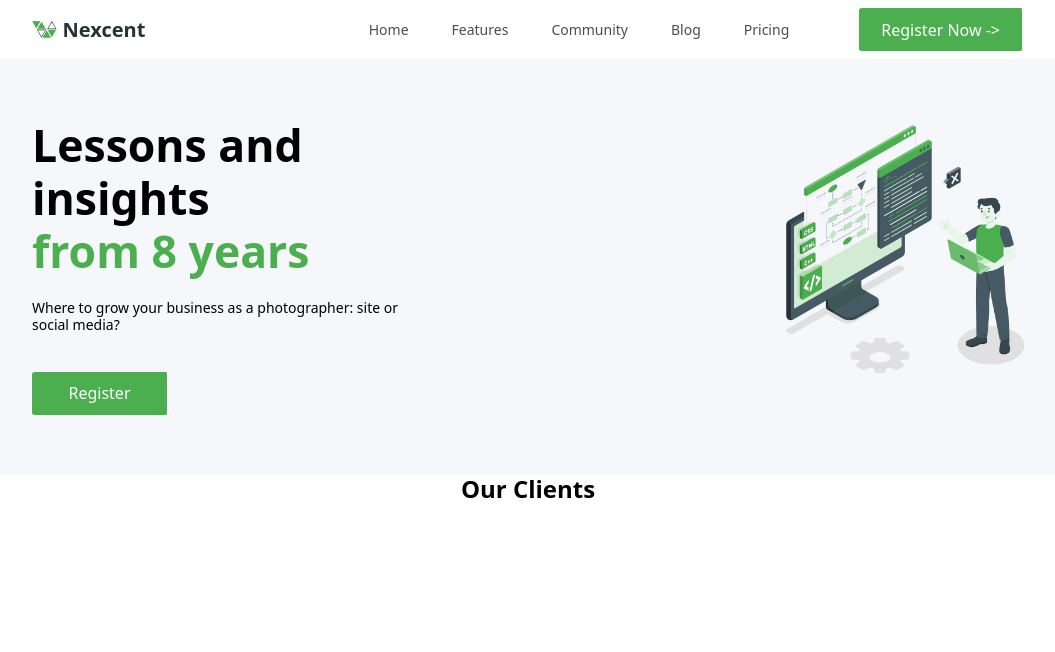
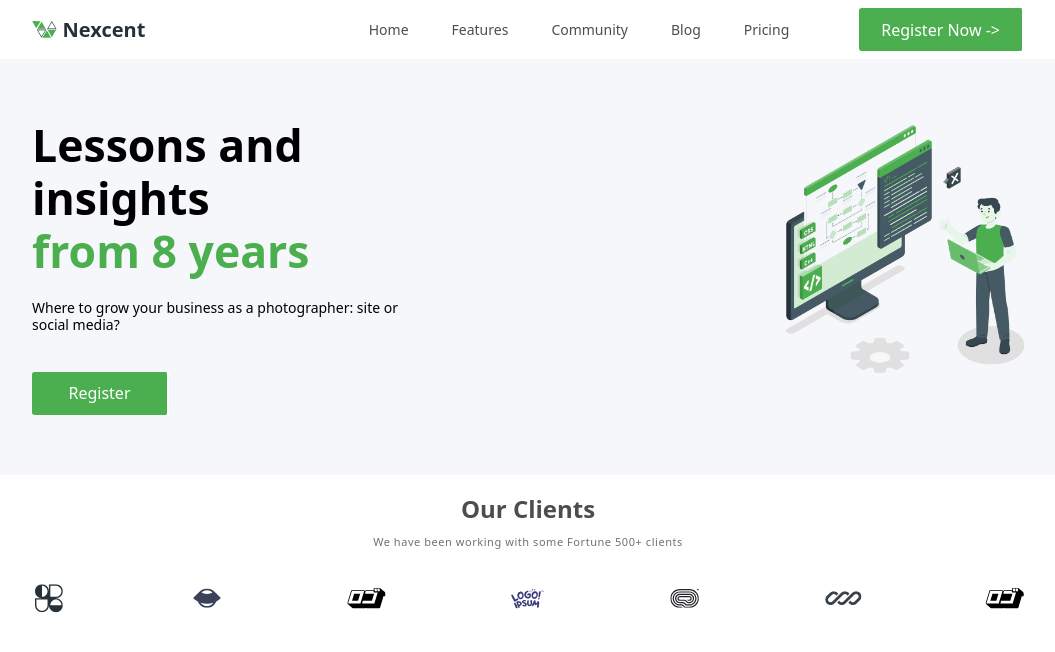
Before and after one commit to Zan-Mhmmdr/agency-landing-ui, a website: page index.html in a window 1280 px wide. Shown: the whole page, without its empty margins (112-1167 px from the left). Drawn offline with nearby package versions, Linux system fonts and the light colour scheme.

Commit message:
add: our clients section

```diff
--- a/index.html
+++ b/index.html
@@ -66,9 +66,67 @@
       </section>
     </header>
 
-    <section class=" px-[144px] h-[132px flex flex-col justify-center gap-y-[11px]">
-      <h1 class="text-center font-semibold text-2xl leading-7">Our Clients</h1>
+    <section
+      class="px-[144px] h-[132px flex flex-col justify-center gap-y-[11px]"
+    >
+      <h1
+        class="text-center font-semibold text-2xl leading-7 text-[#4D4D4D] mt-5"
+      >
+        Our Clients
+      </h1>
+      <span class="tracking-wider text-center text-[11px] font-normal leading-4 text-[#717171]"
+        >We have been working with some Fortune 500+ clients</span
+      >
 
+      <div class= "flex justify-between items-center mt-5">
+        <ul>
+          <li>
+            <a href=""><img src="src/assets/images/logos/Logo.svg" alt="" /></a>
+          </li>
+        </ul>
+        <ul>
+          <li>
+            <a href=""
+              ><img src="src/assets/images/logos/Logo (1).svg" alt=""
+            /></a>
+          </li>
+        </ul>
+        <ul>
+          <li>
+            <a href=""
+              ><img src="src/assets/images/logos/Logo (2).svg" alt=""
+            /></a>
+          </li>
+        </ul>
+        <ul>
+          <li>
+            <a href=""
+              ><img src="src/assets/images/logos/Logo (3).svg" alt=""
+            /></a>
+          </li>
+        </ul>
+        <ul>
+          <li>
+            <a href=""
+              ><img src="src/assets/images/logos/Logo (4).svg" alt=""
+            /></a>
+          </li>
+        </ul>
+        <ul>
+          <li>
+            <a href=""
+              ><img src="src/assets/images/logos/Logo (5).svg" alt=""
+            /></a>
+          </li>
+        </ul>
+        <ul>
+          <li>
+            <a href=""
+              ><img src="src/assets/images/logos/Logo (6).svg" alt=""
+            /></a>
+          </li>
+        </ul>
+      </div>
     </section>
 
     <script src="src/js/main.js"></script>
```
Also changed, not shown: src/assets/images/logos/Logo (1).svg (added), src/assets/images/logos/Logo (2).svg (added), src/assets/images/logos/Logo (3).svg (added), src/assets/images/logos/Logo (4).svg (added), src/assets/images/logos/Logo (5).svg (added), src/assets/images/logos/Logo (6).svg (added), src/assets/images/logos/Logo.svg (added).
